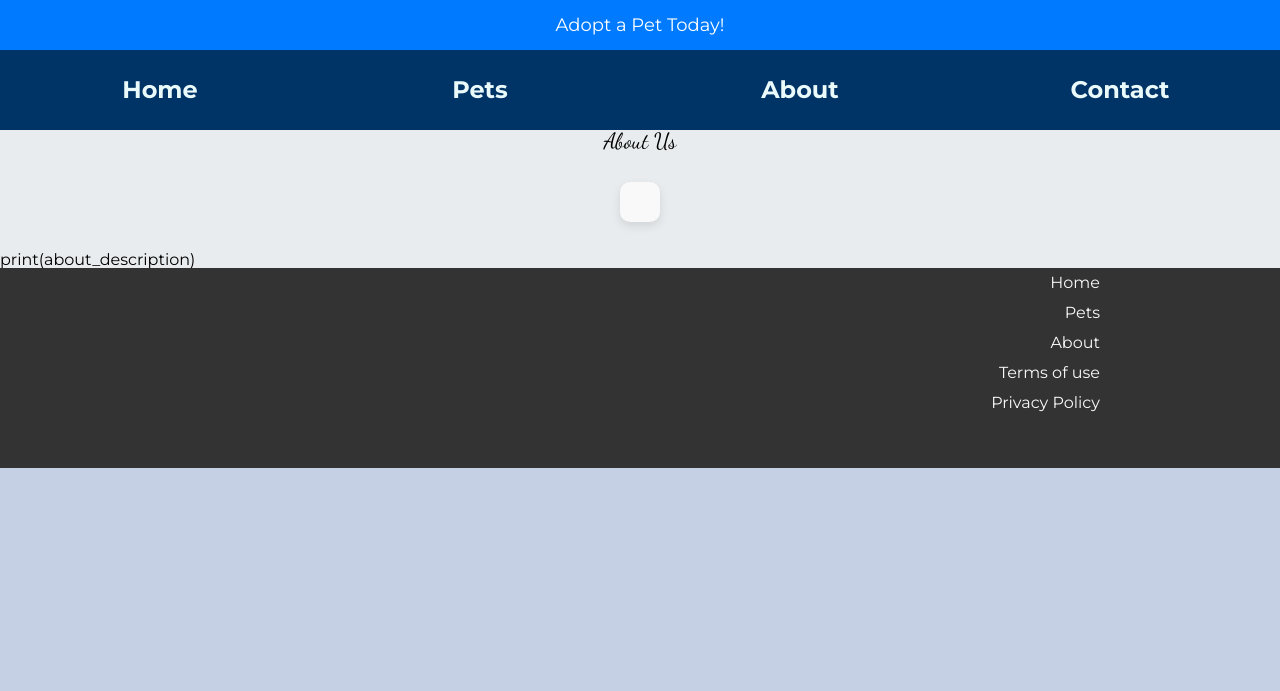
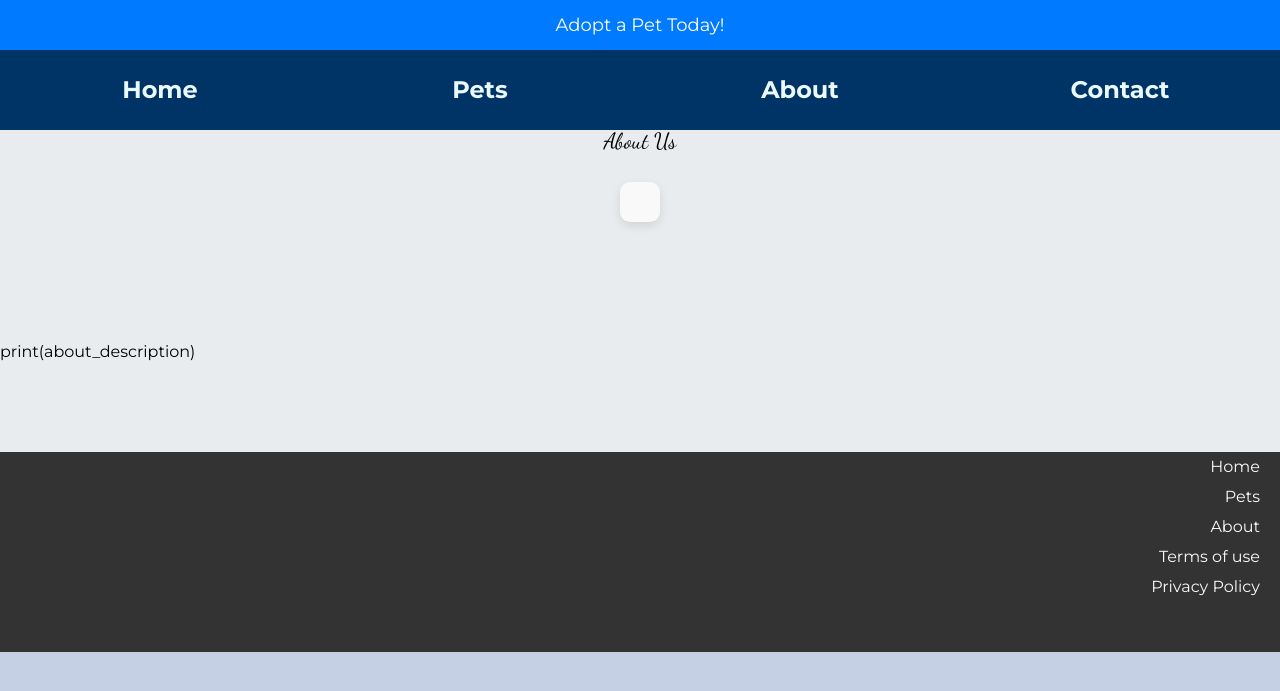
Before and after one commit to GeoffStengel/dice, a Django app: page /about/ in a window 1280 px wide. Shown: the top 691 px of the page. Run offline with Django 5.2, Linux system fonts and the light colour scheme; data that the repository does not hold is empty.

Commit message:
Changed site_heade in Django admin to Stengel, also changed site index_title and site_title.  Cleaning up as well deleting unnecessary code, Also adding more comments to better describe sections or tags.  Adjusting footer to fit better and hooked up links to home, about, pets

```diff
--- a/home/static/home/css/styles.css
+++ b/home/static/home/css/styles.css
@@ -72,7 +72,7 @@
         max-width: 1550px;
         height: 100%;
         grid-template-columns: 1fr;
-        grid-template-rows: 50px 80px 1fr 100px;
+        grid-template-rows: 50px 80px 1fr 100px 200px;
         background: #eaf9fa;
         align-items: center;
         justify-content: center;
@@ -372,7 +372,6 @@
 /*****FOOTER*SECTION*START*****/
 .footer_grid{
     display: grid;
-    float: right;
     width: 100%;
     height: 200px;
     grid-template-columns: 1fr;
@@ -381,14 +380,16 @@
     align-items: center;
     justify-content: center;
     text-align: right;
+    grid-row: 7;
 }
 
 /**Decorates and Adjusts Text In Footer**/
 .footer_grid a{
-    max-width: 1100px;
+    padding-right: 20px;
     color: #f9f9f9;
     text-decoration: none;
     text-align: right;
+
 }
 
 /***FOOTER*SECTION*START*****/
--- a/home/templates/home/base.html
+++ b/home/templates/home/base.html
@@ -38,17 +38,20 @@
     <script src="{% static 'home/js/banner.js' %}"></script>
     <!--Holds Image SlideShow Banner At Top-->
     <script src="{% static 'home/js/img_banner.js' %}"></script>
-</div>
 
+<div></div>
     <footer>
         <div class="footer_grid">
-        <a href="#">Home</a>
-        <a href="#">Pets</a>
-        <a href="#">About</a>
+            <a href="{% url 'home-home' %}">Home</a>
+            <a href="{% url 'home-pets' %}">Pets</a>
+            <a href="{% url 'home-about' %}">About</a>
             <a href="#">Terms of use</a>
             <a href="#">Privacy Policy</a>
         </div>
     </footer>
+</div>
+
+
 
 </body>
 </html>
```
Lines whose indentation alone changed are shown as unchanged.
